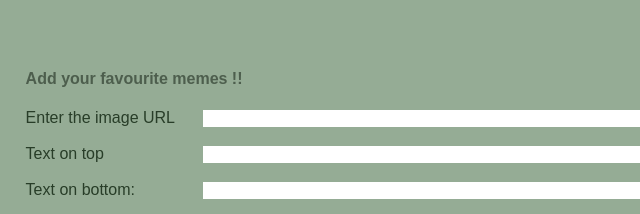
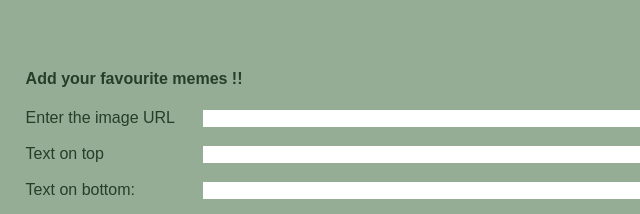
Before and after one commit to pdontha/meme-generator, a plain HTML site: page index.html in a window 1280 px wide. Shown: the part 172-386 px from the top of the page, 0-640 px from the left. Drawn offline with Linux system fonts and the light colour scheme.

Commit message:
updated style sheet

```diff
--- a/styles.css
+++ b/styles.css
@@ -9,7 +9,7 @@ body {
 
 h4 {
   font-family: 'Work-Sans' , sans-serif;
-  color: rgb(77, 94, 77);
+  color: rgb(40, 61, 40);
 
 }
 
@@ -36,7 +36,7 @@ display: inline-block;
   display: inline-block;
   width: 15%;
   text-align: left;
-  color: rgb(40, 61, 40);
+  color:rgb(40, 61, 40);
 }
 
 .form .text {
```
